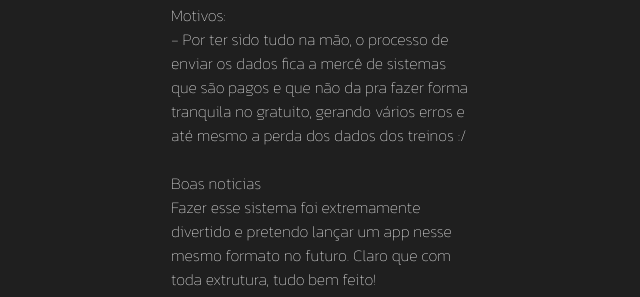
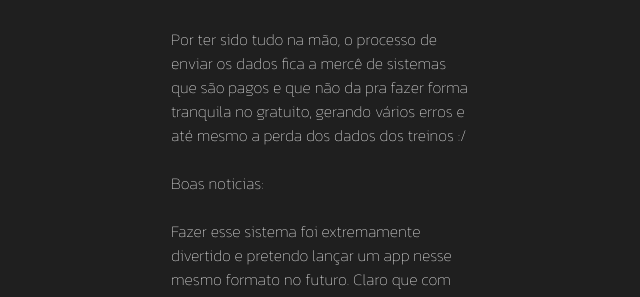
Before and after one commit to eduardosullivan/GymCoinApp, a plain HTML site: page index.html in a window 1280 px wide. Shown: the part 238-535 px from the top of the page, without its empty margins (319-959 px from the left). Drawn offline with Linux system fonts and the light colour scheme.

Commit message:
final correct

```diff
--- a/index.html
+++ b/index.html
@@ -11,16 +11,17 @@
 <body>
     <h1>Opa! Galera, resolvemos <br> parar com esse app</h1><br>
     <div class="aviso">
-        <p>Motivos: <br>
-            - Por ter sido tudo na mão, o processo de enviar os dados fica a mercê de sistemas que são pagos
+        <p>Motivos: <br><br>
+            Por ter sido tudo na mão, o processo de enviar os dados fica a mercê de sistemas que são pagos
             e que não da pra fazer forma tranquila no gratuito, gerando vários erros e até mesmo a perda
             dos dados dos treinos :/
         </p>
         <br>
-        <p>Boas noticias <br>
+        <p><strong>Boas noticias:</strong></p>
+        <p><br>
             Fazer esse sistema foi extremamente divertido e pretendo
             lançar um app nesse mesmo formato no futuro.
-            Claro que com toda extrutura, tudo bem feito!
+            Claro que com toda estrutura, tudo bem feito!
         </p>
     </div><br>
 
```
